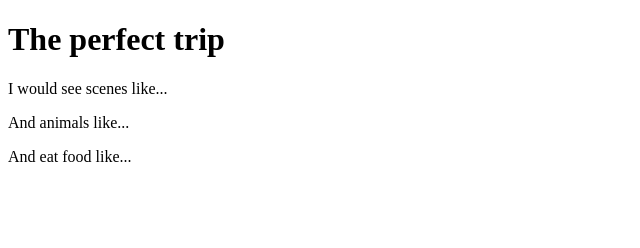
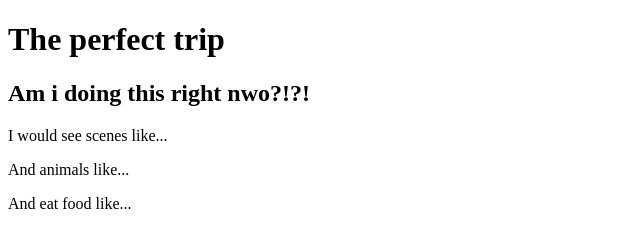
Before and after one commit to LaGuardia-WebDev-2024/laguardia-webdev-2024-classroom-test-1-4-soooo-close-1-4-HTML-Images, a plain HTML site: page index.html in a window 1280 px wide. Shown: the whole page, without its empty margins (0-640 px from the left). Drawn offline with Linux system fonts and the light colour scheme.

Commit message:
🆕🍳 Updated with Glitch

```diff
--- a/index.html
+++ b/index.html
@@ -6,7 +6,9 @@
     </head>
     <body>
         <h1>The perfect trip</h1>
-
+        <h2>
+          Am i doing this right nwo?!?!
+      </h2>
         <p>I would see scenes like...</p>
 
         <p>And animals like...</p>
```
